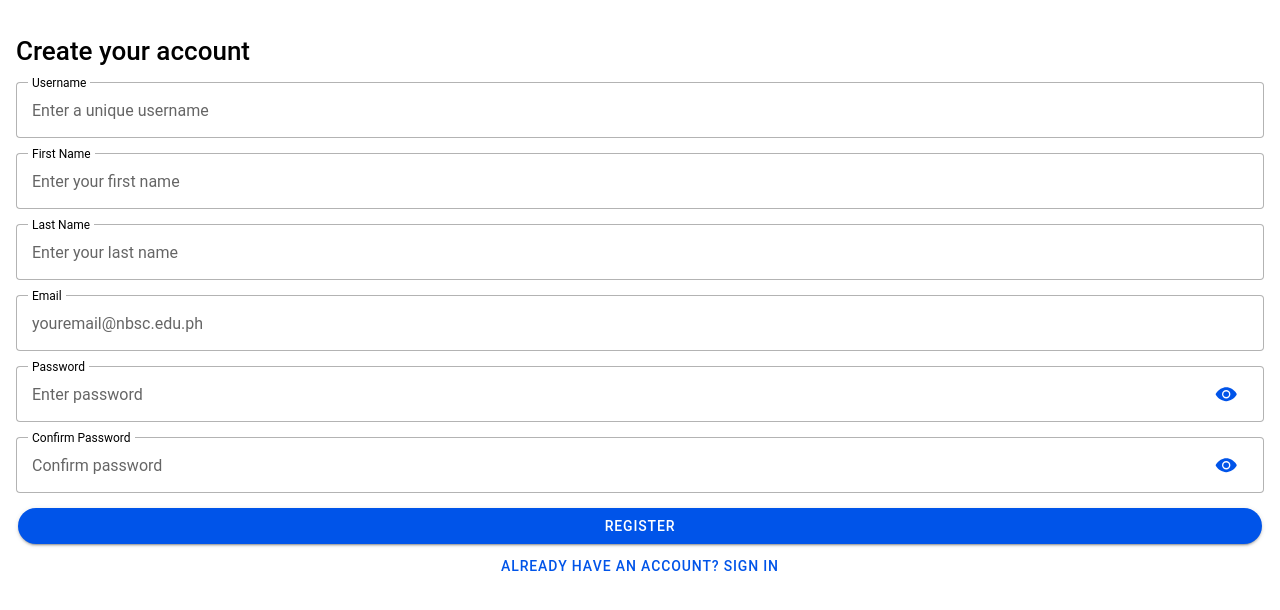
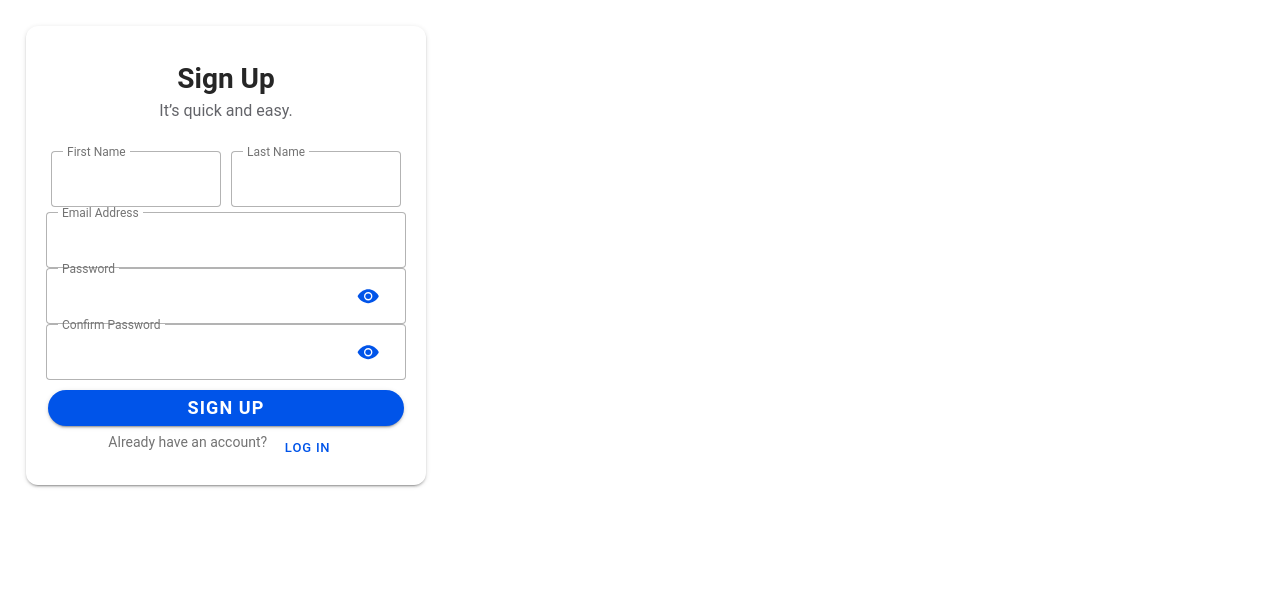
Before and after one commit to vince072618/it35-lab, a React (Vite) app: page /it35-lab/register in a window 1280 px wide. Shown: the top 610 px of the page. Built offline with nearby package versions, Linux system fonts and the light colour scheme.

Commit message:
added content files in feed.tsx

```diff
--- a/src/pages/Login.tsx
+++ b/src/pages/Login.tsx
@@ -51,36 +51,40 @@ const Login: React.FC = () => {
 
   return (
     <IonPage>
-      <IonContent className='ion-padding'>
+      <IonContent className='ion-padding' style={{ backgroundColor: '#f0f2f5' }}>
         <div style={{
           display: 'flex',
-          flexDirection:'column',
+          flexDirection: 'column',
           alignItems: 'center',
           justifyContent: 'center',
-          marginTop:'25%'
+          marginTop: '15%',
+          width: '100%',
         }}>
           <IonAvatar
             style={{
               display: 'flex',
               alignItems: 'center',
               justifyContent: 'center',
-              width: '150px',
-              height: '150px',
+              width: '100px',
+              height: '100px',
               borderRadius: '50%',
-              overflow: 'hidden'
+              marginBottom: '20px',
+              backgroundColor: '#1877f2',
+              color: 'white',
             }}
           >
             <IonIcon
               icon={logoIonic}
-              color='primary'
-              style={{ fontSize: '120px', color: '#6c757d' }}
+              style={{ fontSize: '60px', color: '#fff' }}
             />
           </IonAvatar>
-          <h1 style={{
-            display: 'flex',
-            alignItems: 'center',
-            justifyContent: 'center',
-          }}>USER LOGIN</h1>
+
+          <h2 style={{
+            fontSize: '24px',
+            color: '#1877f2',
+            marginBottom: '20px',
+          }}>Login to Your Account</h2>
+
           <IonInput
             label="Email"
             labelPlacement="floating"
@@ -89,22 +93,35 @@ const Login: React.FC = () => {
             placeholder="Enter Email"
             value={email}
             onIonChange={e => setEmail(e.detail.value!)}
+            style={{ width: '80%', marginBottom: '15px' }}
           />
-          <IonInput style={{ marginTop:'10px' }}
+          <IonInput
             fill="outline"
             type="password"
             placeholder="Password"
             value={password}
             onIonChange={e => setPassword(e.detail.value!)}
+            style={{ width: '80%', marginBottom: '25px' }}
           >
             <IonInputPasswordToggle slot="end"></IonInputPasswordToggle>
           </IonInput>
-        </div>
-        <IonButton onClick={doLogin} expand="full" shape='round'>
-          Login
+
+          <IonButton
+            onClick={doLogin}
+            expand="full"
+            shape="round"
+            style={{ backgroundColor: '#1877f2', color: 'white', marginBottom: '10px' }}
+          >
+            Log In
           </IonButton>
 
-        <IonButton routerLink="/it35-lab/register" expand="full" fill="clear" shape='round'>
+          <IonButton
+            routerLink="/it35-lab/register"
+            expand="full"
+            fill="clear"
+            shape="round"
+            style={{ color: '#1877f2' }}
+          >
             Don't have an account? Register here
           </IonButton>
 
@@ -120,6 +137,7 @@ const Login: React.FC = () => {
             position="top"
             color="primary"
           />
+        </div>
       </IonContent>
     </IonPage>
   );
--- a/src/pages/Register.tsx
+++ b/src/pages/Register.tsx
@@ -5,167 +5,167 @@ import {
     IonInput,
     IonInputPasswordToggle,
     IonPage,
-    IonTitle,
     IonModal,
     IonText,
     IonCard,
-    IonCardContent,
     IonCardHeader,
-    IonCardSubtitle,
     IonCardTitle,
     IonAlert,
+    IonRow,
+    IonCol,
 } from '@ionic/react';
 import { supabase } from '../utils/supabaseClients';
 import bcrypt from 'bcryptjs';
 
 // Reusable Alert Component
-const AlertBox: React.FC<{ message: string; isOpen: boolean; onClose: () => void }> = ({ message, isOpen, onClose }) => {
-  return (
-    <IonAlert
-      isOpen={isOpen}
-      onDidDismiss={onClose}
-      header="Notification"
-      message={message}
-      buttons={['OK']}
-    />
-  );
-};
+const AlertBox: React.FC<{ message: string; isOpen: boolean; onClose: () => void }> = ({ message, isOpen, onClose }) => (
+    <IonAlert isOpen={isOpen} onDidDismiss={onClose} header="Notification" message={message} buttons={['OK']} />
+);
 
 const Register: React.FC = () => {
-    const [username, setUsername] = useState('');
-    const [firstName, setFirstName] = useState('');
-    const [lastName, setLastName] = useState('');
-    const [email, setEmail] = useState('');
-    const [password, setPassword] = useState('');
-    const [confirmPassword, setConfirmPassword] = useState('');
-    const [showVerificationModal, setShowVerificationModal] = useState(false);
-    const [showSuccessModal, setShowSuccessModal] = useState(false);
-    const [alertMessage, setAlertMessage] = useState('');
-    const [showAlert, setShowAlert] = useState(false);
+    const [formData, setFormData] = useState({
+        firstName: '',
+        lastName: '',
+        email: '',
+        password: '',
+        confirmPassword: '',
+    });
+
+    const [modals, setModals] = useState({
+        verification: false,
+        success: false,
+    });
+
+    const [alert, setAlert] = useState({ message: '', show: false });
+
+    const handleChange = (field: string, value: string) => {
+        setFormData((prev) => ({ ...prev, [field]: value }));
+    };
 
     const handleOpenVerificationModal = () => {
-        if (!email.endsWith("@nbsc.edu.ph")) {
-            setAlertMessage("Only @nbsc.edu.ph emails are allowed to register.");
-            setShowAlert(true);
+        const { email, password, confirmPassword } = formData;
+
+        if (!email.endsWith('@nbsc.edu.ph')) {
+            setAlert({ message: 'Only @nbsc.edu.ph emails are allowed.', show: true });
             return;
         }
 
         if (password !== confirmPassword) {
-            setAlertMessage("Passwords do not match.");
-            setShowAlert(true);
+            setAlert({ message: 'Passwords do not match.', show: true });
             return;
         }
 
-        setShowVerificationModal(true);
+        setModals((prev) => ({ ...prev, verification: true }));
     };
 
     const doRegister = async () => {
-        setShowVerificationModal(false);
+        setModals((prev) => ({ ...prev, verification: false }));
 
         try {
-            // Sign up in Supabase authentication
-            const { data, error } = await supabase.auth.signUp({ email, password });
+            const { email, password, firstName, lastName } = formData;
 
-            if (error) {
-                throw new Error("Account creation failed: " + error.message);
-            }
+            // Sign up with Supabase authentication
+            const { error } = await supabase.auth.signUp({ email, password });
+            if (error) throw new Error(error.message);
 
-            // Hash password before storing in the database
-            const salt = await bcrypt.genSalt(10);
-            const hashedPassword = await bcrypt.hash(password, salt);
+            // Hash password
+            const hashedPassword = await bcrypt.hash(password, 10);
 
-            // Insert user data into 'users' table
-            const { error: insertError } = await supabase.from("users").insert([
-                {
-                    username,
-                    user_email: email,
-                    user_firstname: firstName,
-                    user_lastname: lastName,
-                    user_password: hashedPassword,
-                },
+            // Insert user data
+            const { error: insertError } = await supabase.from('users').insert([
+                { user_email: email, user_firstname: firstName, user_lastname: lastName, user_password: hashedPassword },
             ]);
 
-            if (insertError) {
-                throw new Error("Failed to save user data: " + insertError.message);
-            }
+            if (insertError) throw new Error(insertError.message);
 
-            setShowSuccessModal(true);
+            setModals((prev) => ({ ...prev, success: true }));
         } catch (err) {
-            // Ensure err is treated as an Error instance
-            if (err instanceof Error) {
-                setAlertMessage(err.message);
-            } else {
-                setAlertMessage("An unknown error occurred.");
-            }
-            setShowAlert(true);
+            setAlert({ message: err instanceof Error ? err.message : 'An unknown error occurred.', show: true });
         }
     };
 
     return (
         <IonPage>
-            <IonContent className='ion-padding'>
-                <h1>Create your account</h1>
+            <IonContent className="ion-padding" style={{ display: 'flex', justifyContent: 'center', alignItems: 'center', minHeight: '100vh' }}>
+                <IonCard style={{ width: '100%', maxWidth: '400px', padding: '20px', textAlign: 'center', borderRadius: '12px' }}>
+                    <IonCardHeader>
+                        <IonCardTitle style={{ fontSize: '28px', fontWeight: 'bold', marginBottom: '5px' }}>Sign Up</IonCardTitle>
+                        <IonText color="medium" style={{ fontSize: '16px', display: 'block', marginBottom: '10px' }}>
+                            It’s quick and easy.
+                        </IonText>
+                    </IonCardHeader>
 
-                <IonInput label="Username" labelPlacement="stacked" fill="outline" type="text" placeholder="Enter a unique username" value={username} onIonChange={e => setUsername(e.detail.value!)} style={{ marginTop: '15px' }} />
-                <IonInput label="First Name" labelPlacement="stacked" fill="outline" type="text" placeholder="Enter your first name" value={firstName} onIonChange={e => setFirstName(e.detail.value!)} style={{ marginTop: '15px' }} />
-                <IonInput label="Last Name" labelPlacement="stacked" fill="outline" type="text" placeholder="Enter your last name" value={lastName} onIonChange={e => setLastName(e.detail.value!)} style={{ marginTop: '15px' }} />
-                <IonInput label="Email" labelPlacement="stacked" fill="outline" type="email" placeholder="youremail@nbsc.edu.ph" value={email} onIonChange={e => setEmail(e.detail.value!)} style={{ marginTop: '15px' }} />
-                <IonInput label="Password" labelPlacement="stacked" fill="outline" type="password" placeholder="Enter password" value={password} onIonChange={e => setPassword(e.detail.value!)} style={{ marginTop: '15px' }} >
-                    <IonInputPasswordToggle slot="end" />
-                </IonInput>
-                <IonInput label="Confirm Password" labelPlacement="stacked" fill="outline" type="password" placeholder="Confirm password" value={confirmPassword} onIonChange={e => setConfirmPassword(e.detail.value!)} style={{ marginTop: '15px' }} >
-                    <IonInputPasswordToggle slot="end" />
-                </IonInput>
+                    <IonRow>
+                        <IonCol>
+                            <IonInput
+                                label="First Name"
+                                labelPlacement="stacked"
+                                fill="outline"
+                                style={{ fontSize: '16px' }}
+                                value={formData.firstName}
+                                onIonChange={(e) => handleChange('firstName', e.detail.value!)}
+                            />
+                        </IonCol>
+                        <IonCol>
+                            <IonInput
+                                label="Last Name"
+                                labelPlacement="stacked"
+                                fill="outline"
+                                style={{ fontSize: '16px' }}
+                                value={formData.lastName}
+                                onIonChange={(e) => handleChange('lastName', e.detail.value!)}
+                            />
+                        </IonCol>
+                    </IonRow>
 
-                <IonButton onClick={handleOpenVerificationModal} expand="full" shape='round' style={{ marginTop: '15px' }}>
-                    Register
-                </IonButton>
-                <IonButton routerLink="/it35-lab" expand="full" fill="clear" shape='round'>
-                    Already have an account? Sign in
-                </IonButton>
+                    <IonInput
+                        label="Email Address"
+                        labelPlacement="stacked"
+                        fill="outline"
+                        type="email"
+                        style={{ fontSize: '16px' }}
+                        value={formData.email}
+                        onIonChange={(e) => handleChange('email', e.detail.value!)}
+                    />
 
-                {/* Verification Modal */}
-                <IonModal isOpen={showVerificationModal} onDidDismiss={() => setShowVerificationModal(false)}>
-                    <IonContent className="ion-padding">
-                        <IonCard className="ion-padding" style={{ marginTop: '25%' }}>
-                            <IonCardHeader>
-                                <IonCardTitle>User Registration Details</IonCardTitle>
-                                <hr />
-                                <IonCardSubtitle>Username</IonCardSubtitle>
-                                <IonCardTitle>{username}</IonCardTitle>
+                    <IonInput
+                        label="Password"
+                        labelPlacement="stacked"
+                        fill="outline"
+                        type="password"
+                        style={{ fontSize: '16px' }}
+                        value={formData.password}
+                        onIonChange={(e) => handleChange('password', e.detail.value!)}
+                    >
+                        <IonInputPasswordToggle slot="end" />
+                    </IonInput>
 
-                                <IonCardSubtitle>Email</IonCardSubtitle>
-                                <IonCardTitle>{email}</IonCardTitle>
+                    <IonInput
+                        label="Confirm Password"
+                        labelPlacement="stacked"
+                        fill="outline"
+                        type="password"
+                        style={{ fontSize: '16px' }}
+                        value={formData.confirmPassword}
+                        onIonChange={(e) => handleChange('confirmPassword', e.detail.value!)}
+                    >
+                        <IonInputPasswordToggle slot="end" />
+                    </IonInput>
 
-                                <IonCardSubtitle>Name</IonCardSubtitle>
-                                <IonCardTitle>{firstName} {lastName}</IonCardTitle>
-                            </IonCardHeader>
-                            <IonCardContent></IonCardContent>
-                            <div style={{ display: 'flex', justifyContent: 'flex-end', marginRight: '5px' }}>
-                                <IonButton fill="clear" onClick={() => setShowVerificationModal(false)}>Cancel</IonButton>
-                                <IonButton color="primary" onClick={doRegister}>Confirm</IonButton>
-                            </div>
-                        </IonCard>
-                    </IonContent>
-                </IonModal>
+                    <IonButton expand="full" shape="round" color="primary" style={{ fontSize: '18px', fontWeight: 'bold', marginTop: '10px' }} onClick={handleOpenVerificationModal}>
+                        Sign Up
+                    </IonButton>
 
-                {/* Success Modal */}
-                <IonModal isOpen={showSuccessModal} onDidDismiss={() => setShowSuccessModal(false)}>
-                    <IonContent className="ion-padding" style={{ display: 'flex', flexDirection: 'column', justifyContent: 'center', alignItems: 'center', height: '100vh', textAlign: 'center', marginTop: '35%' }}>
-                        <IonTitle style={{ marginTop: '35%' }}>Registration Successful 🎉</IonTitle>
-                        <IonText>
-                            <p>Your account has been created successfully.</p>
-                            <p>Please check your email address.</p>
-                        </IonText>
-                        <IonButton routerLink="/it35-lab" routerDirection="back" color="primary">
-                            Go to Login
+                    <IonText style={{ fontSize: '14px', marginTop: '15px' }}>
+                        Already have an account?{' '}
+                        <IonButton routerLink="/it35-lab" fill="clear" size="small" color="primary">
+                            Log in
                         </IonButton>
-                    </IonContent>
-                </IonModal>
+                    </IonText>
+                </IonCard>
 
-                {/* Reusable AlertBox Component */}
-                <AlertBox message={alertMessage} isOpen={showAlert} onClose={() => setShowAlert(false)} />
-
+                {/* AlertBox Component */}
+                <AlertBox message={alert.message} isOpen={alert.show} onClose={() => setAlert({ message: '', show: false })} />
             </IonContent>
         </IonPage>
     );
```
Also changed, not shown: src/pages/home-tabs/Feed.tsx (+56 -1 lines). Lines whose indentation alone changed are shown as unchanged.
